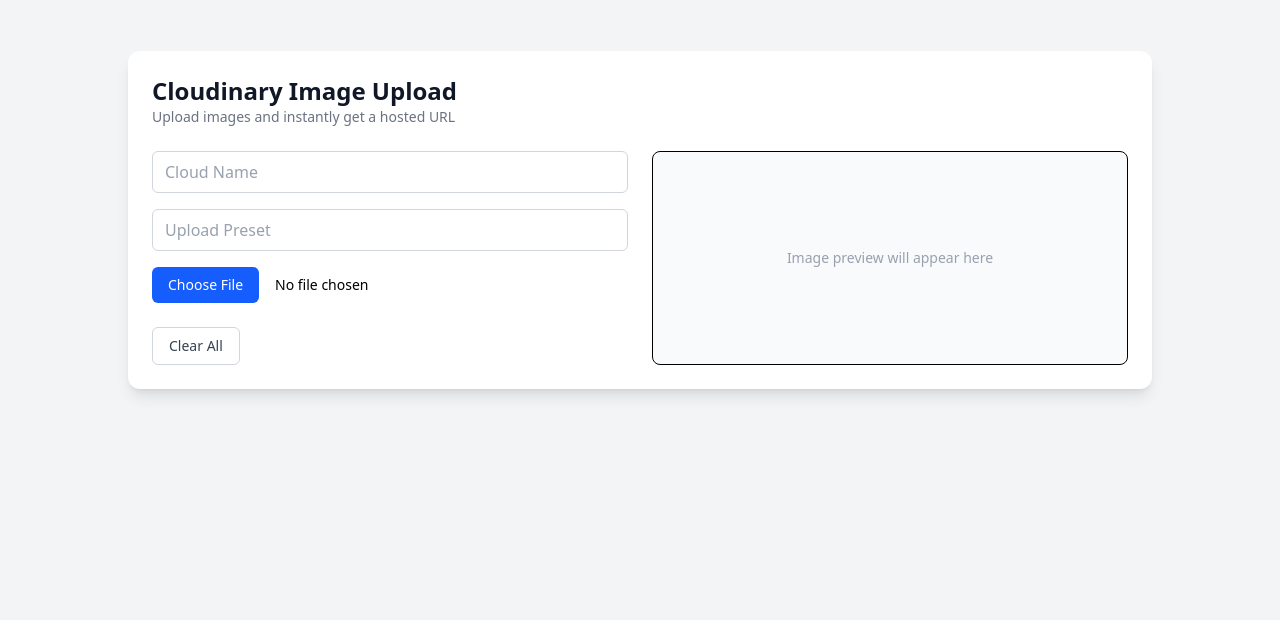
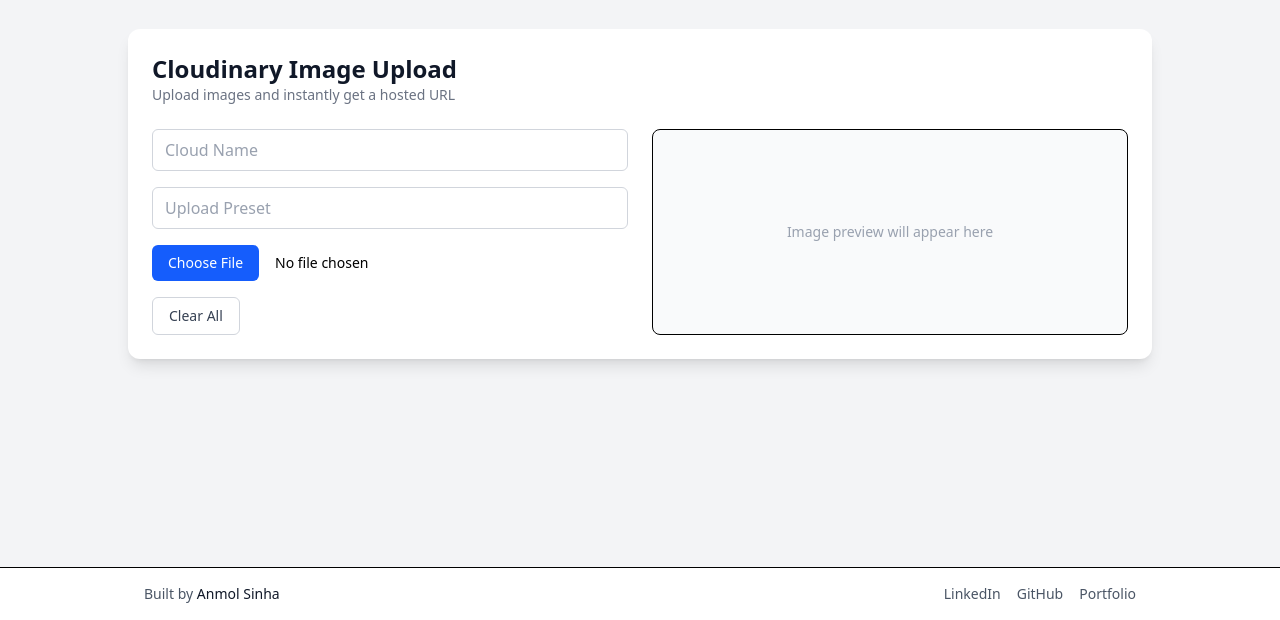
Before and after one commit to Anmol-345/Cloudinary-Uploader, a Next.js app: page / in a window 1280 px wide. Shown: the part 180-800 px from the top of the page. Built offline with nearby package versions, Linux system fonts and the light colour scheme.

Commit message:
Added footer

```diff
--- a/app/globals.css
+++ b/app/globals.css
@@ -1,5 +1,17 @@
 @import "tailwindcss";
 
-body{
-  font:black;
+html, body {
+  height: 100%;
 }
+
+body {
+  font: black;
+  display: flex;
+  flex-direction: column;
+}
+
+body > div {
+  display: flex;
+  flex-direction: column;
+  flex: 1;
+}
--- a/app/layout.js
+++ b/app/layout.js
@@ -22,7 +22,7 @@
       <body
         className={`${geistSans.variable} ${geistMono.variable} antialiased`}
       >
-        {children}
+        <main className="flex-1">{children}</main>
       </body>
     </html>
   );
--- a/app/page.js
+++ b/app/page.js
@@ -46,13 +46,17 @@
   };
 
   const clearAll = () => {
+    setCloudName("");
+    setPreset("");
     setImageUrl("");
     setCopied(false);
     setLoading(false);
   };
 
   return (
-    <main className="min-h-screen bg-gray-100 flex items-center justify-center p-6">
+    <main className="min-h-screen bg-gray-100 flex flex-col">
+      {/* Content */}
+      <div className="flex-1 flex items-center justify-center p-6">
         <div className="w-full max-w-5xl bg-white rounded-xl shadow-lg p-6">
           {/* Header */}
           <div className="mb-6">
@@ -66,7 +70,7 @@
 
           {/* Main Grid */}
           <div className="grid grid-cols-1 md:grid-cols-2 gap-6">
-          {/* LEFT — Controls */}
+            {/* LEFT */}
             <div className="space-y-4">
               <input
                 type="text"
@@ -126,8 +130,6 @@
                 </div>
               )}
 
-            {/* Action Buttons */}
-            <div className="flex gap-2 pt-2">
               <button
                 onClick={clearAll}
                 className="rounded-md border border-gray-300 px-4 py-2
@@ -136,16 +138,14 @@
                 Clear All
               </button>
             </div>
-          </div>
 
-          {/* RIGHT — Preview */}
+            {/* RIGHT */}
             <div className="border rounded-lg bg-gray-50 flex items-center justify-center p-4">
               {!imageUrl && (
                 <p className="text-sm text-gray-400">
                   Image preview will appear here
                 </p>
               )}
-
               {imageUrl && (
                 <img
                   src={imageUrl}
@@ -156,6 +156,44 @@
             </div>
           </div>
         </div>
+      </div>
+
+      {/* Footer Section */}
+      <section className="w-full border-t bg-white py-4">
+        <div className="max-w-5xl mx-auto px-4 flex flex-col md:flex-row items-center justify-between gap-2">
+          <p className="text-sm text-gray-600">
+            Built by{" "}
+            <span className="font-medium text-gray-900">Anmol Sinha</span>
+          </p>
+
+          <div className="flex gap-4 text-sm">
+            <a
+              href="https://www.linkedin.com/in/anmolsinha21"
+              target="_blank"
+              rel="noopener noreferrer"
+              className="text-gray-600 hover:text-blue-600 transition"
+            >
+              LinkedIn
+            </a>
+            <a
+              href="https://github.com/Anmol-345"
+              target="_blank"
+              rel="noopener noreferrer"
+              className="text-gray-600 hover:text-gray-900 transition"
+            >
+              GitHub
+            </a>
+            <a
+              href="https://anmol-dev.vercel.app/"
+              target="_blank"
+              rel="noopener noreferrer"
+              className="text-gray-600 hover:text-black transition"
+            >
+              Portfolio
+            </a>
+          </div>
+        </div>
+      </section>
     </main>
   );
 }
```
Lines whose indentation alone changed are shown as unchanged.
